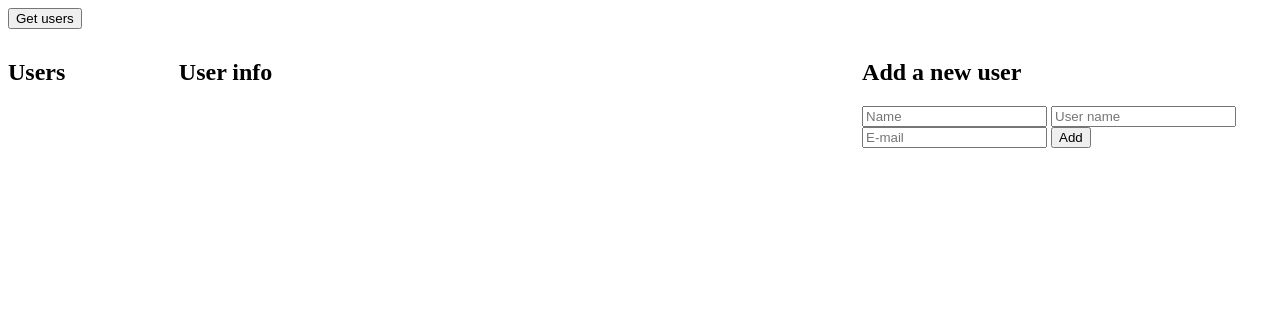
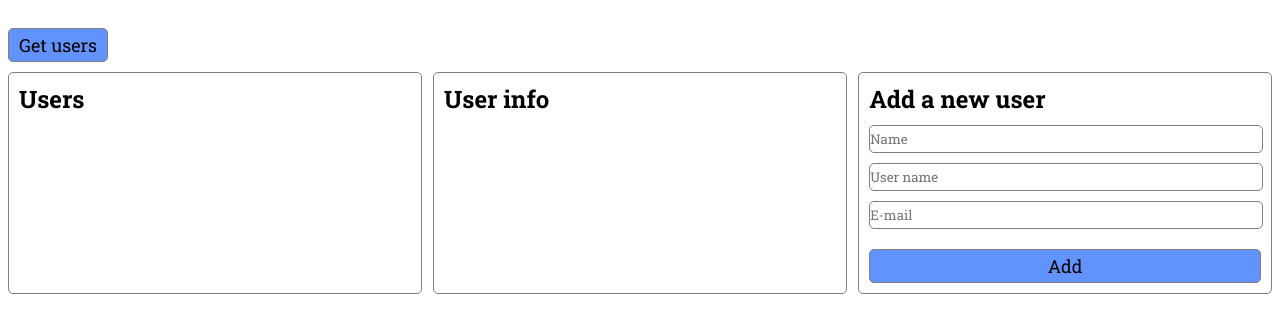
Before and after one commit to irynaomelchenko/users, a plain HTML site: page index.html in a window 1280 px wide. Drawn offline with Linux system fonts and the light colour scheme.

Commit message:
Update style.css

```diff
--- a/style.css
+++ b/style.css
@@ -1,29 +1,65 @@
-.get-users-btn {
+body {
+  font-family: 'Roboto Slab', serif;
+}
+
+.btn {
   cursor: pointer;
-  margin-bottom: 10px;
+  margin: 20px 0 10px;
+  padding: 4px 10px;
+  font-size: 18px;
+  font-family: 'Roboto Slab', serif;
+  border-radius: 5px;
+  border: 1px solid grey;
+  outline: none;
+  background-color: #6293fc;
+  transition: all 1s;
 }
+
+.btn:hover {
+  background-color: #97b6fa;
+}
+
 .container {
   display: flex;
+  justify-content: space-between;
   width: 100%;
 }
 
-span {
+h2 {
   font-weight: 800;
+  margin: 10px 0;
 }
 
-.users-list-outer {
-  width: 20%;
+.col {
+  border: 1px solid grey;
+  border-radius: 5px;
+  padding: 0 10px;
+  width: 31%;
 }
 
 .users-list {
+  list-style-position: inside;
+  margin: 0;
   padding: 0;
-  margin: 0;
 }
 
-.users-list li a {
-  text-decoration: none;
+.users-list li {
+  cursor: pointer;
+  padding-bottom: 10px;
+  font-size: 18px;
 }
 
-.user-info-outer {
-  width: 80%
+.user-info-card p {
+  margin: 10px 0;
+  font-size: 18px;
 }
+
+.form-add-new-user input {
+  display: block;
+  margin-bottom: 10px;
+  font-family: 'Roboto Slab', serif;
+  padding: 4px 0;
+  width: 100%;
+  border-radius: 5px;
+  border: 1px solid grey
+}
```
